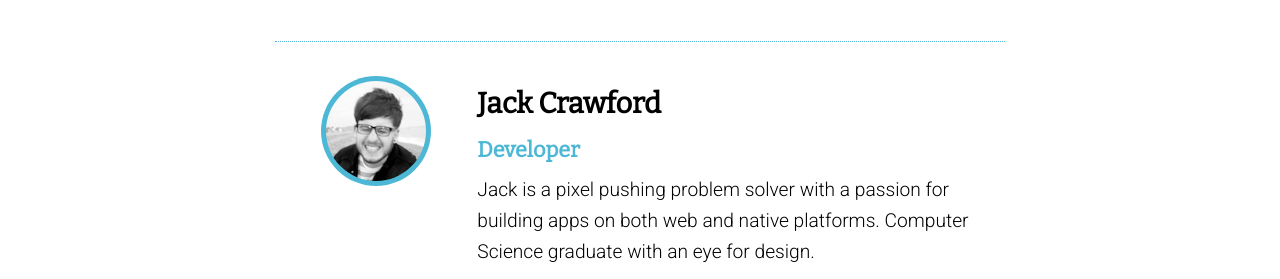
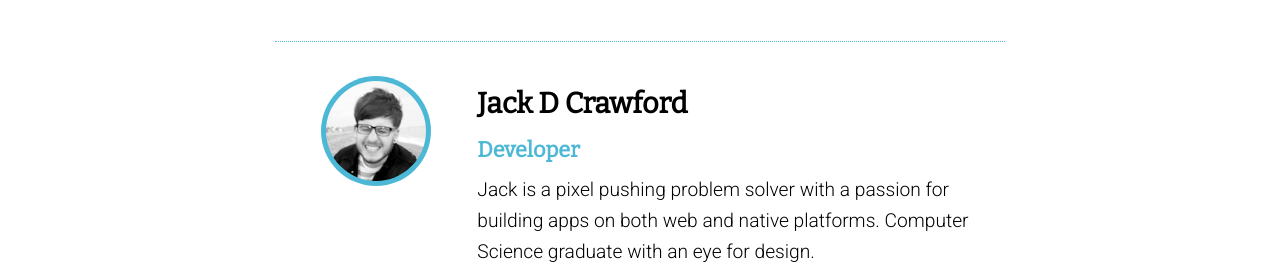
Before and after one commit to devbench/devbench.github.io, a Jekyll site: the page built from team.html, in a window 1280 px wide. Shown: the part 526-805 px from the top of the page. Built offline with Jekyll 4.4.1, drawn with Linux system fonts in a browser that asks for light colours; nearby versions of some CDN libraries; some web fonts are replaced.

```diff
--- a/team.html
+++ b/team.html
@@ -25,7 +25,7 @@ published: true
         <img src="{{ site.url }}/assets/images/jack-retina.jpg" class="avatar"/>
       </div>
       <div class="profile">
-        <h2>Jack Crawford <small>Developer</small></h2>        <blockquote>Jack is a pixel pushing problem solver with a passion for building apps on both web and native platforms. Computer Science graduate with an eye for design.</blockquote>
+        <h2>Jack D Crawford <small>Developer</small></h2>        <blockquote>Jack is a pixel pushing problem solver with a passion for building apps on both web and native platforms. Computer Science graduate with an eye for design.</blockquote>
       </div>
     </li>
     <li class="member">
```
